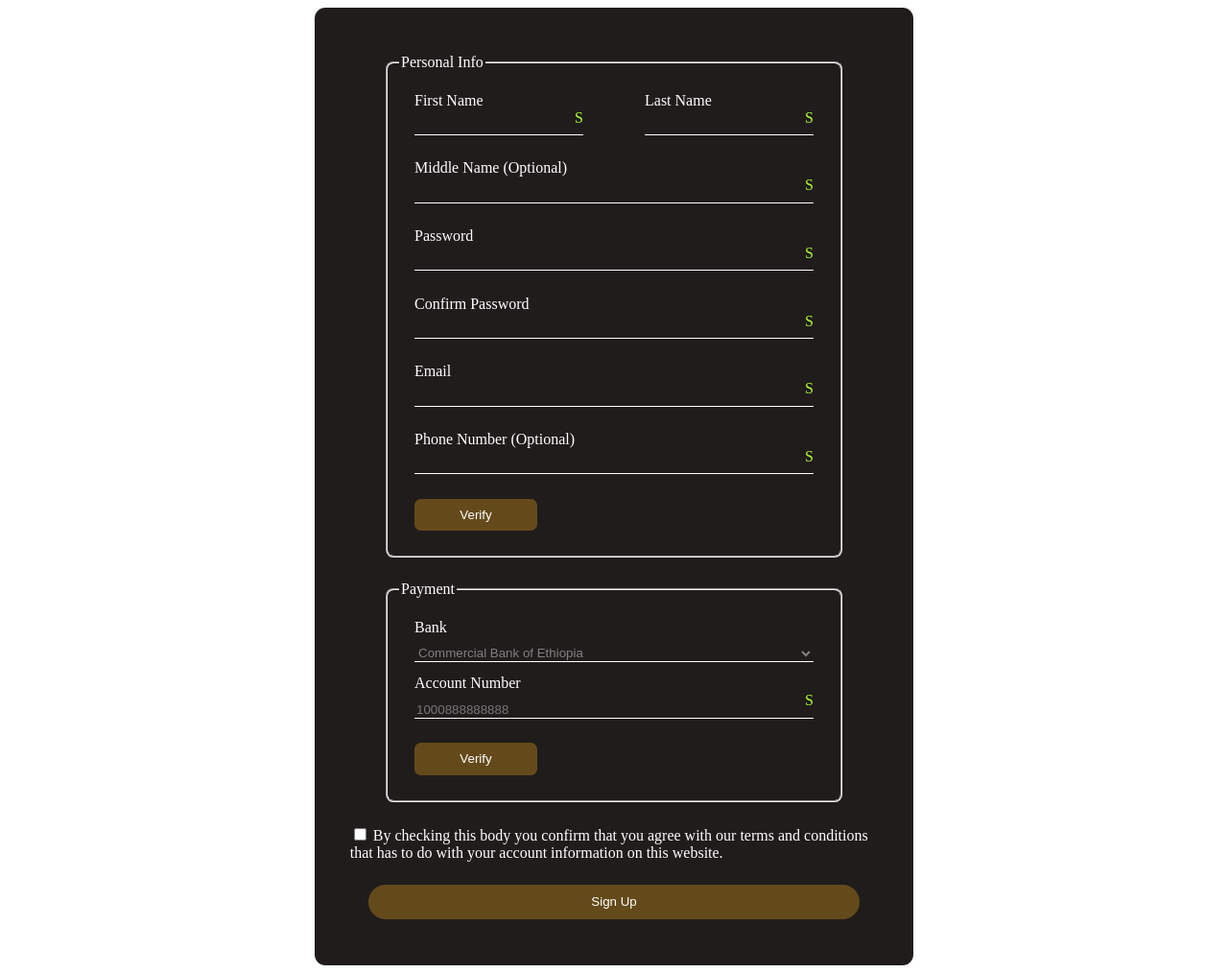
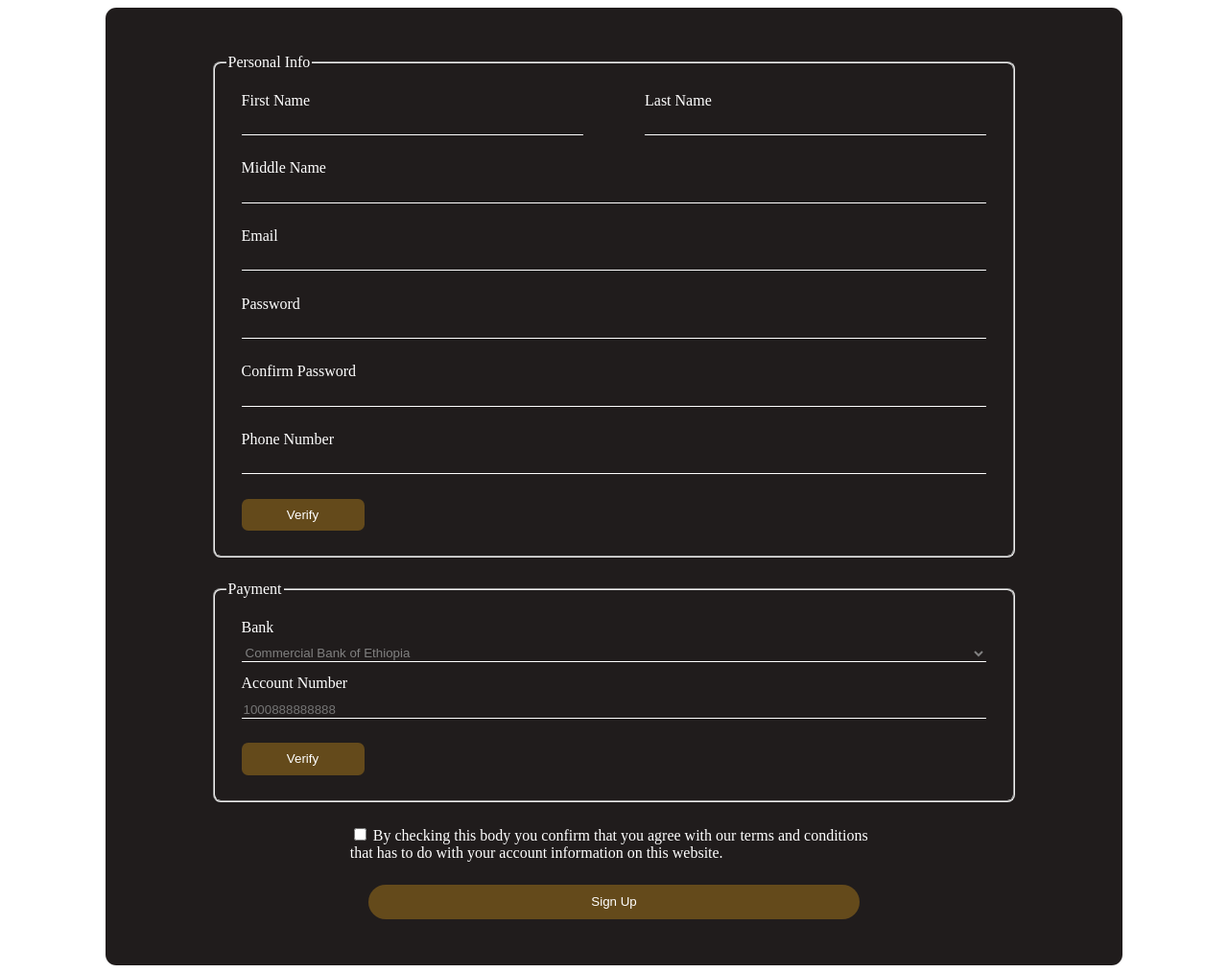
Before and after one commit to Haile-Asrat/IP_groupProject, a PHP site: page /signup.html in a window 1280 px wide. Shown: the whole page at 96% size. Run offline with PHP 8.4, Linux system fonts and the light colour scheme.

Commit message:
this new version

```diff
--- a/signup.css
+++ b/signup.css
@@ -3,7 +3,7 @@ body{
 }
 
 .main-form-container{
-    width: 45vw;
+    width: 45%;
     margin-left: auto;
     margin-right: auto;
     background-color: rgb(32, 28, 28);
@@ -14,11 +14,12 @@ input{
     width: 100%;
 
 }
+
 select{
     width: 100%;
 }
 .main-payment-container,.main-personal-container{
-   width: 35vw;
+    width: 80%;
     margin-left: auto;
     margin-right: auto;
     border-radius: 0.5em;
@@ -28,6 +29,7 @@ label,legend{
     color: white;
     font-size: 1rem;
 }
+
 .icon-cont{
  display: flex;
 justify-content: center;
@@ -35,10 +37,10 @@ position:relative;
 
 }
 .success-icon{
-    color: greenyellow;
+    color:green;
     position:  absolute;
     right: 0;
-
+    display: none;
 }
 .fail-icon{
     position:  absolute;
@@ -70,7 +72,6 @@ position:relative;
     outline: none;
     color: gray;
     margin:0.7em 0 1em 0;
-    display: re;
 }
 .name-container{
     display: grid;
@@ -105,9 +106,6 @@ position:relative;
     margin-top: 1.5em;
     margin-bottom: 1.5em;
 }
-input:focus{
-    color: blue;
-}
 .checkbox-contianer{
     width: 43vw;
     margin-left: auto;
@@ -123,3 +121,15 @@ input:focus{
     color: white;
 
 }
+.visible{
+    display: block;
+}
+
+@media (max-width:1300px){
+    .main-form-container{
+        width: 80%;
+    }
+    .main-payment-container,.main-personal-container{
+        width: 80%;
+    }
+}
--- a/signup.html
+++ b/signup.html
@@ -5,8 +5,9 @@
     <meta name="author" content="Section B Group 8">
     <meta name="description" content="Sign Up to NightStar Hotel">
     <meta name="viewport" content="width=device-width, initial-scale=1.0">
+    <link rel="stylesheet" href="https://cdnjs.cloudflare.com/ajax/libs/font-awesome/6.5.1/css/all.min.css" integrity="sha512-DTOQO9RWCH3ppGqcWaEA1BIZOC6xxalwEsw9c2QQeAIftl+Vegovlnee1c9QX4TctnWMn13TZye+giMm8e2LwA==" crossorigin="anonymous" referrerpolicy="no-referrer" />
     <link rel="stylesheet" href="signup.css">
-    <script src="signup.js" defer></script>
+    <script src="sign.js" defer></script>
     <title>Sign up to become a customer</title>
 </head>
 <body>
@@ -16,99 +17,102 @@
                     <form action="" method="post" class="main-form-container" id="all-form-group">
                         <fieldset class="main-personal-container">
                             <legend>Personal Info</legend>
-                            <div class="personal-input-container">
+                            <div class="personal-input-container" id="all-personal-input">
                                 <div class="name-container">
                                     <div class="first-name-container container">
                                         <label for="first-name">First Name</label><br>
                                         <div class="first-message-cont icon-cont">
-                                            <input type="text" id="first-name" minlength="2" maxlength="10" required class="input">
-                                            <span class="success-icon">S</span>
-                                            <Span class="fail-icon">F</Span>
+                                            <input type="text" id="first-name" minlength="2" custommaxlength="10" required class="input">
+                                            <span class="success-icon"><i class="fa-solid fa-circle-check"></i></span>
+                                            <Span class="fail-icon"><i class="fa-solid fa-circle-exclamation""></i></Span>
                                         </div>
                                         <div class="Error-message"></div>
                                     </div>
                                     <div class="last-name-container container">
                                         <label for="last-name">Last Name</label><br>
                                         <div class="second-message-cont icon-cont">
-                                            <input type="text" id="last-name" minlength="2" maxlength="10" required class="input">
-                                            <span class="success-icon">S</span>
-                                            <Span class="fail-icon">F</Span>
+                                            <input type="text" id="last-name" minlength="2" custommaxlength="10" required class="input">
+                                            <span class="success-icon"><i class="fa-solid fa-circle-check"></i></span>
+                                            <Span class="fail-icon"><i class="fa-solid fa-circle-exclamation""></i></Span>
                                         </div>
                                         <div class="Error-message"></div>
                                     </div>
                                 </div>
                                 <div class="middle-name-container container">
-                                    <label for="middle-name">Middle Name (Optional)</label>
+                                    <label for="middle-name">Middle Name</label>
                                     <div class="middle-message-cont icon-cont">
-                                        <input type="text" id="middle-name" maxlength="30" class="input"  minlength="8" maxlength="12"  required>
-                                        <span class="success-icon">S</span>
-                                        <Span class="fail-icon">F</Span>
+                                        <input type="text" id="middle-name" maxlength="30" class="input"  minlength="2" custommaxlength="12"  required>
+                                        <span class="success-icon"><i class="fa-solid fa-circle-check"></i></span>
+                                        <Span class="fail-icon"><i class="fa-solid fa-circle-exclamation""></i></Span>
+                                    </div>
+                                    <div class="Error-message"></div>
+                                </div>
+                                <div class="email-container container">
+                                    <label for="email">Email</label>
+                                    <div class="email-message-cont icon-cont">
+                                        <input type="email" name="email" id="email" required class="input" pattern="^(.+)@(.+)$">
+                                        <span class="success-icon"><i class="fa-solid fa-circle-check"></i></span>
+                                        <Span class="fail-icon"><i class="fa-solid fa-circle-exclamation""></i></Span>
                                     </div>
                                     <div class="Error-message"></div>
                                 </div>
                                 <div class="password-container container">
                                     <label for="password">Password</label>
                                     <div class="password-message-cont icon-cont">
-                                        <input type="password" name="password" id="password" minlength="8" maxlength="12" class="input" required>
-                                        <span class="success-icon">S</span>
-                                        <Span class="fail-icon">F</Span>
+                                        <input type="password" name="password" id="password" minlength="8" custommaxlength="15" class="input" required>
+                                        <span class="success-icon"><i class="fa-solid fa-circle-check"></i></span>
+                                        <Span class="fail-icon"><i class="fa-solid fa-circle-exclamation""></i></Span>
                                     </div>
                                     <div class="Error-message"></div>
                                 </div>
                                 <div class="conf-container container">
                                     <label for="conf-password">Confirm Password</label>
                                     <div class="conf-message-cont icon-cont" >
-                                        <input type="password" name="conf-password" id="conf-password" minlength="8" maxlength="12" class="input" required>
-                                        <span class="success-icon">S</span>
-                                        <Span class="fail-icon">F</Span>
+                                        <input type="password" name="conf-password" id="conf-password" minlength="8" custommaxlength="15" match="password" class="input" required>
+                                        <span class="success-icon"><i class="fa-solid fa-circle-check"></i></span>
+                                        <Span class="fail-icon"><i class="fa-solid fa-circle-exclamation""></i></Span>
                                     </div>
                                     <div class="Error-message"></div>
                                 </div>
-
-                                    <div class="email-container container">
-                                        <label for="email">Email</label>
-                                        <div class="email-message-cont icon-cont">
-                                            <input type="email" name="email" id="email" required class="input">
-                                            <span class="success-icon">S</span>
-                                            <Span class="fail-icon">F</Span>
-                                        </div>
-                                        <div class="Error-message"></div>
-                                    </div>
                                     <div class="phone-container container">
-                                        <label for="tel">Phone Number (Optional)</label>
+                                        <label for="tel">Phone Number</label>
                                         <div class="phone-message-cont icon-cont">
-                                            <input type="tel" name="tel" id="tel" pattern="09[0-9]{8}" class="input">
-                                            <span class="success-icon">S</span>
-                                            <Span class="fail-icon">F</Span>
+                                            <input type="tel" name="tel" id="tel" pattern="09[0-9]{8}" class="input" min="9" custommaxlength="10" required>
+                                            <span class="success-icon"><i class="fa-solid fa-circle-check"></i></span>
+                                            <Span class="fail-icon"><i class="fa-solid fa-circle-exclamation""></i></Span>
                                         </div>
                                         <div class="Error-message"></div>
                                     </div>
                                 <div class="register-container">
-                                    <button type="button"class="register-btn" id="verify1">Verify</button>
+                                    <button type="submit"class="register-btn" id="verify1">Verify</button>
                                 </div>
 
                             </div>
                         </fieldset>
-                        <fieldset class="main-payment-container">
+                        <fieldset class="main-payment-container" id="all-payment-input">
 
                             <legend>Payment</legend>
                             <div class="info-input-container">
                                 <label for="bank">Bank</label></br>
                                 <select name="bank" id="bank" class="input" required>
-                                    <option value="cbe">Commercial Bank of Ethiopia</option>
+                                    <option value="cbe" selected>Commercial Bank of Ethiopia</option>
                                     <option value="boa">Bank of Abbysinia</option>
                                     <option value="dashen">Dashen Bank</option>
                                     <option value="oromia">Oromia Bank</option>
                                 </select><br>
-                                <label for="acc-no">Account Number</label></br>
-                                <div class="account-message-cont icon-cont">
-                                    <input type="number" name="acc-no" id="acc-no" min="9999999" max="10000999999999" placeholder="1000888888888" class="input">
-                                    <span class="success-icon">S</span>
-                                    <Span class="fail-icon">F</Span>
+                                <div class="account-number-container container">
+                                    <label for="acc-no">Account Number</label></br>
+                                    <div class="account-message-cont icon-cont">
+                                        <input type="number" name="acc-no" id="acc-no" placeholder="1000888888888" class="input" required Pattern="^\d{9,18}$">
+                                        <span class="success-icon"><i class="fa-solid fa-circle-check"></i></span>
+                                        <Span class="fail-icon"><i class="fa-solid fa-circle-exclamation""></i></Span>
+                                    </div>
+                                    <div class="Error-message"></div>
                                 </div>
-                                <div class="Error-message"></div>
+
+
                                 <div class="register-container">
-                                    <button type="button" class="register-btn">Verify</button>
+                                    <button type="submit" class="register-btn">Verify</button>
                                 </div>
                             </div>
                         </fieldset>
@@ -122,6 +126,7 @@
                             <input type="submit" value="Sign Up" class="submit">
                         </div>
                     </form>
+
     </main>
 </body>
 </html>
--- a/signupp.js
+++ /dev/null
@@ -1 +0,0 @@
-addEventListener
```
Also changed, not shown: sign.js (added, +89 -0 lines), signin.css (+56 -11 lines), signin.html (+21 -9 lines), signup.js (deleted, +0 -42 lines).
